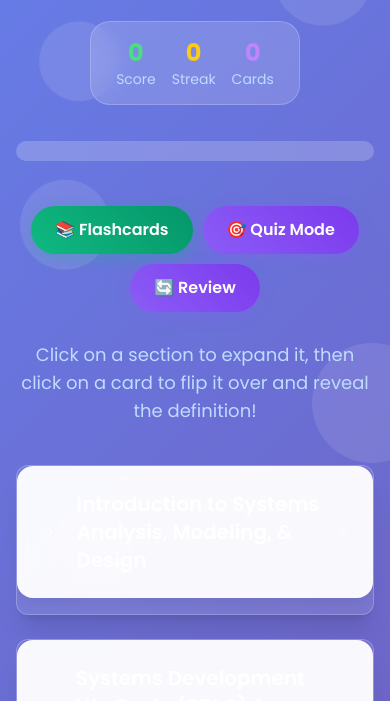
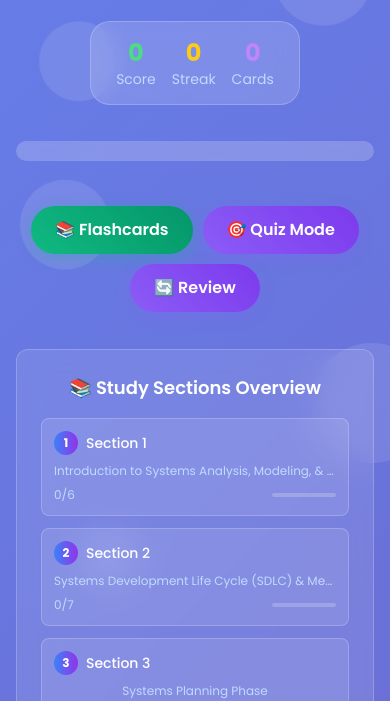
Before and after one commit to shaynemcp/itec630_midterm, a plain HTML site: page index.html in a window 390 px wide. Shown: the part 143-844 px from the top of the page. Drawn offline with nearby package versions, Linux system fonts and the light colour scheme.

Commit message:
Add files via upload

```diff
--- a/index.html
+++ b/index.html
@@ -365,6 +365,14 @@
                 <button class="study-mode-btn" data-mode="review">🔄 Review</button>
             </div>
 
+            <!-- Section Overview -->
+            <div class="mt-8 bg-white bg-opacity-10 backdrop-blur-lg rounded-xl p-6 border border-white border-opacity-20">
+                <h3 class="text-lg font-semibold text-white mb-4 text-center">📚 Study Sections Overview</h3>
+                <div class="grid grid-cols-1 sm:grid-cols-2 lg:grid-cols-3 gap-3" id="sectionOverview">
+                    <!-- Section overview items will be populated by JavaScript -->
+                </div>
+            </div>
+
             <p class="mt-6 text-blue-200 text-lg">Click on a section to expand it, then click on a card to flip it over and reveal the definition!</p>
         </header>
 
@@ -495,6 +503,57 @@
 
             const progressPercentage = gameState.totalCards > 0 ? (gameState.cardsStudied / gameState.totalCards) * 100 : 0;
             document.getElementById('progressBar').style.width = `${progressPercentage}%`;
+
+            // Update section overview
+            updateSectionOverview();
+        }
+
+        function updateSectionOverview() {
+            const overviewContainer = document.getElementById('sectionOverview');
+            let overviewHtml = '';
+
+            studyGuideData.forEach((section, sectionIndex) => {
+                const sectionCards = section.terms.length;
+                const sectionFlippedCards = section.terms.filter((_, termIndex) =>
+                    gameState.flippedCards.has(`card-${sectionIndex}-${termIndex}`)
+                ).length;
+                const sectionProgress = sectionCards > 0 ? (sectionFlippedCards / sectionCards) * 100 : 0;
+                const isComplete = sectionProgress === 100;
+
+                overviewHtml += `
+                    <div class="bg-white bg-opacity-10 rounded-lg p-3 border border-white border-opacity-20 hover:bg-opacity-20 transition-all duration-300 cursor-pointer"
+                         onclick="scrollToSection(${sectionIndex})">
+                        <div class="flex items-center justify-between mb-2">
+                            <div class="flex items-center space-x-2">
+                                <div class="bg-gradient-to-r from-blue-500 to-purple-600 text-white rounded-full w-6 h-6 flex items-center justify-center text-xs font-bold">
+                                    ${sectionIndex + 1}
+                                </div>
+                                <span class="text-sm font-medium text-white">Section ${sectionIndex + 1}</span>
+                            </div>
+                            ${isComplete ? '<span class="text-green-400">✅</span>' : ''}
+                        </div>
+                        <div class="text-xs text-blue-200 mb-2 truncate" title="${section.title}">
+                            ${section.title}
+                        </div>
+                        <div class="flex items-center justify-between">
+                            <span class="text-xs text-blue-200">${sectionFlippedCards}/${sectionCards}</span>
+                            <div class="w-16 bg-white bg-opacity-20 rounded-full h-1">
+                                <div class="bg-gradient-to-r from-green-400 to-blue-500 h-1 rounded-full transition-all duration-500"
+                                     style="width: ${sectionProgress}%"></div>
+                            </div>
+                        </div>
+                    </div>
+                `;
+            });
+
+            overviewContainer.innerHTML = overviewHtml;
+        }
+
+        function scrollToSection(sectionIndex) {
+            const sectionElement = document.querySelector(`[data-section-index="${sectionIndex}"]`);
+            if (sectionElement) {
+                sectionElement.scrollIntoView({ behavior: 'smooth', block: 'start' });
+            }
         }
 
         function calculateTotalCards() {
@@ -665,16 +724,42 @@
         function renderStudyGuide() {
             let html = '';
             studyGuideData.forEach((section, sectionIndex) => {
+                // Calculate section progress
+                const sectionCards = section.terms.length;
+                const sectionFlippedCards = section.terms.filter((_, termIndex) =>
+                    gameState.flippedCards.has(`card-${sectionIndex}-${termIndex}`)
+                ).length;
+                const sectionProgress = sectionCards > 0 ? (sectionFlippedCards / sectionCards) * 100 : 0;
+
                 html += `
-                    <div class="bg-white bg-opacity-10 backdrop-blur-lg rounded-xl shadow-xl overflow-hidden border border-white border-opacity-20">
+                    <div class="bg-white bg-opacity-10 backdrop-blur-lg rounded-xl shadow-xl overflow-hidden border border-white border-opacity-20" data-section-index="${sectionIndex}">
                         <button class="accordion-header w-full flex items-center justify-between p-6 text-left text-xl font-semibold text-white hover:bg-white hover:bg-opacity-10 focus:outline-none transition-all duration-300">
                             <div class="flex items-center">
-                                ${section.icon}
-                                <span class="ml-3">${section.title}</span>
+                                <div class="flex items-center space-x-3">
+                                    <div class="bg-gradient-to-r from-blue-500 to-purple-600 text-white rounded-full w-8 h-8 flex items-center justify-center text-sm font-bold">
+                                        ${sectionIndex + 1}
+                                    </div>
+                                    ${section.icon}
+                                    <div>
+                                        <span class="ml-2">${section.title}</span>
+                                        <div class="text-sm text-blue-200 font-normal mt-1">
+                                            ${sectionFlippedCards}/${sectionCards} cards studied
+                                            <span class="ml-2 text-xs bg-white bg-opacity-20 px-2 py-1 rounded-full">
+                                                ${Math.round(sectionProgress)}% complete
+                                            </span>
+                                        </div>
+                                    </div>
+                                </div>
                             </div>
-                            <svg xmlns="http://www.w3.org/2000/svg" class="h-6 w-6 transform transition-transform duration-300" fill="none" viewBox="0 0 24 24" stroke="currentColor">
-                                <path stroke-linecap="round" stroke-linejoin="round" stroke-width="2" d="M19 9l-7 7-7-7" />
-                            </svg>
+                            <div class="flex items-center space-x-3">
+                                <div class="w-16 bg-white bg-opacity-20 rounded-full h-2">
+                                    <div class="bg-gradient-to-r from-green-400 to-blue-500 h-2 rounded-full transition-all duration-500"
+                                         style="width: ${sectionProgress}%"></div>
+                                </div>
+                                <svg xmlns="http://www.w3.org/2000/svg" class="h-6 w-6 transform transition-transform duration-300" fill="none" viewBox="0 0 24 24" stroke="currentColor">
+                                    <path stroke-linecap="round" stroke-linejoin="round" stroke-width="2" d="M19 9l-7 7-7-7" />
+                                </svg>
+                            </div>
                         </button>
                         <div class="accordion-content">
                             <div class="p-6 border-t border-white border-opacity-20 grid grid-cols-1 sm:grid-cols-2 lg:grid-cols-3 gap-6">
```
